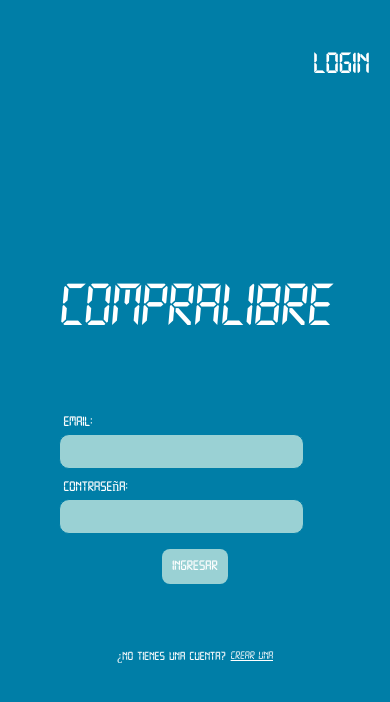
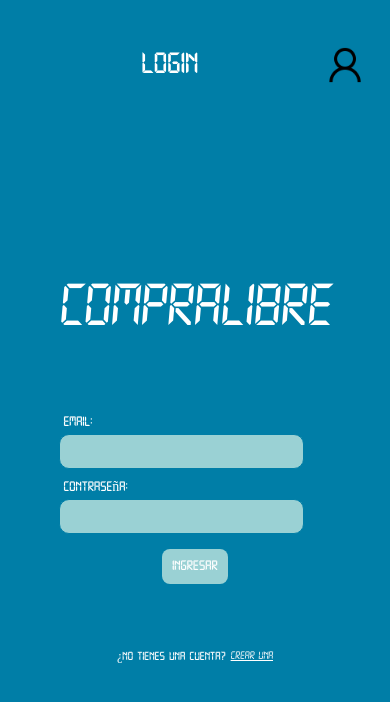
Before and after one commit to fabeto77/my-Ecomerce, a React Native app: screen /CartStack in a window 390 px wide. Shown: the top 702 px of the page. Built offline with nearby package versions, Linux system fonts and the light colour scheme; no server answers.

Commit message:
Se realiza cambio en el header, se agrega la foto de perfil de usuario en caso que exista, al tocarlo se redirecciona al módulo de perfil

```diff
--- a/src/components/Header.jsx
+++ b/src/components/Header.jsx
@@ -1,9 +1,17 @@
-import { View, Text, StyleSheet, TouchableOpacity } from 'react-native'
+import { View, Text, StyleSheet, TouchableOpacity, Image, Pressable } from 'react-native'
 import { colors } from '../global/colors'
 import { AntDesign } from '@expo/vector-icons';
 import { currentFont } from '../global/fonts';
+import { useSelector } from 'react-redux';
+
+
+
 
 const Header = ({ title, navigation }) => {
+
+    const image = useSelector(state=>state.authReducer.profilePicture);
+    // Perfil
+
     return (
         <View style={styles.headerContainer}>
             {
@@ -17,7 +25,25 @@ const Header = ({ title, navigation }) => {
             }
 
             <Text style={styles.headerTitle}>{title}</Text>
+            <Pressable onPress={()=>navigation.navigate("Perfil")}>
+            {
 
+                image
+                    ?
+                    <Image
+                        source={{uri:image}}
+                        style={styles.profilePicture}
+                        resizeMode='contain'
+                        />
+                    :
+                    <Image
+                        source={require('../../assets/img/user.png')}
+                        style={styles.profilePicture}
+                        resizeMode='contain'
+                        />
+
+                    }
+            </Pressable>
         </View>
     )
 }
@@ -38,5 +64,10 @@ const styles = StyleSheet.create({
         color: '#fff',
         fontFamily: currentFont.bold,
         fontSize: 30,
-    }
+    },
+    profilePicture: {
+        width: 50,
+        height: 50,
+        borderRadius: 50,
+    },
 })
--- a/src/screens/LoginScreen.jsx
+++ b/src/screens/LoginScreen.jsx
@@ -15,7 +15,8 @@ const LoginScreen = ({navigation}) => {
     const [triggerLogIn, result] = useLogInMutation()
 
     const onSubmit = () => {
-        triggerLogIn({email, password})
+         triggerLogIn({email, password})
+        //triggerLogIn({email: "prueba@rafa.com", password:"123456"})
         console.log(result)
     }
     const dispatch = useDispatch()
```
